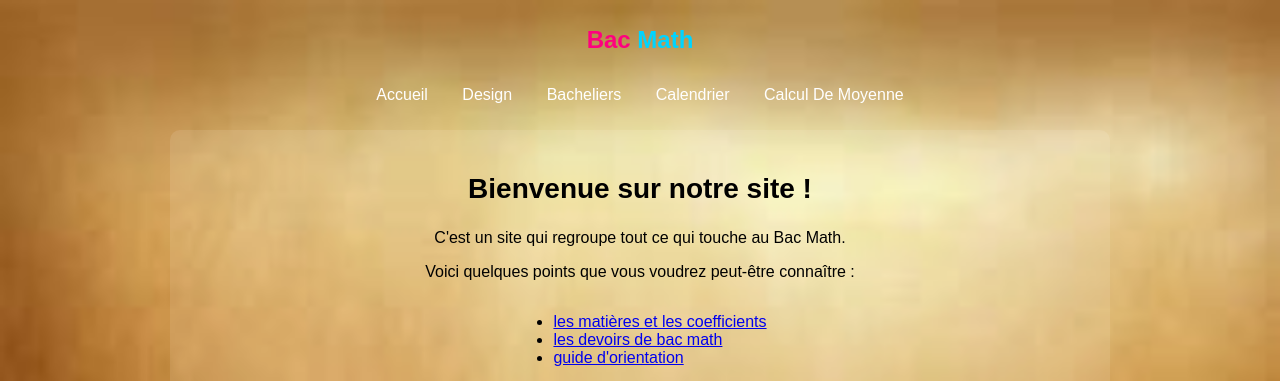
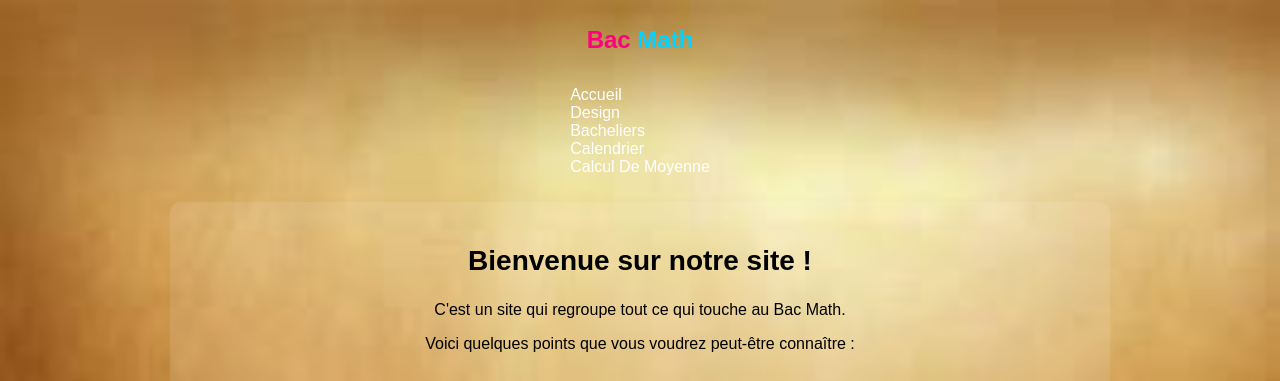
Before and after one commit to Feral107/test, a plain HTML site: page index.html in a window 1280 px wide. Shown: the top 381 px of the page. Drawn offline with Linux system fonts and the light colour scheme.

Commit message:
Update index.css

```diff
--- a/index.css
+++ b/index.css
@@ -28,8 +28,8 @@ nav ul {
 }
 
 nav ul li {
-    display: inline;
-    margin: 0 15px;
+    display: flex;
+    margin: 0 1px;
 }
 
 nav ul li a {
```
